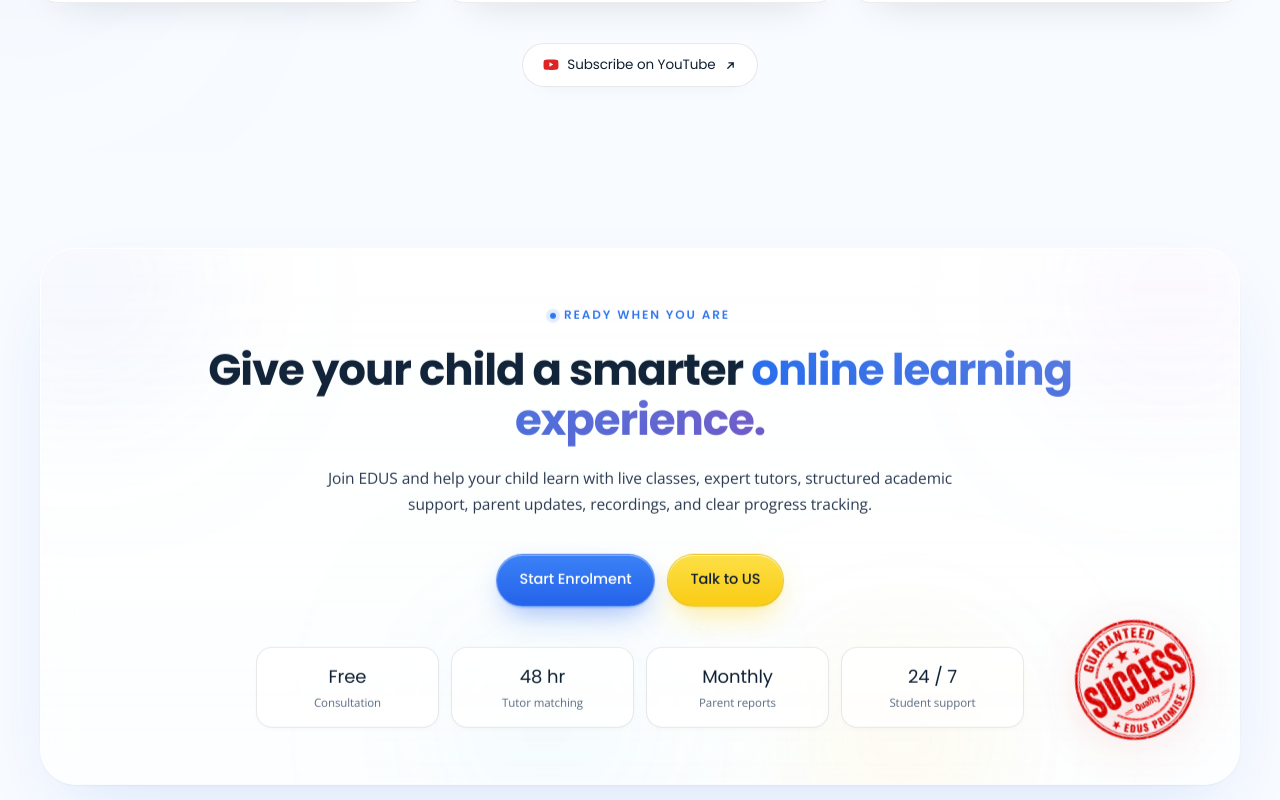
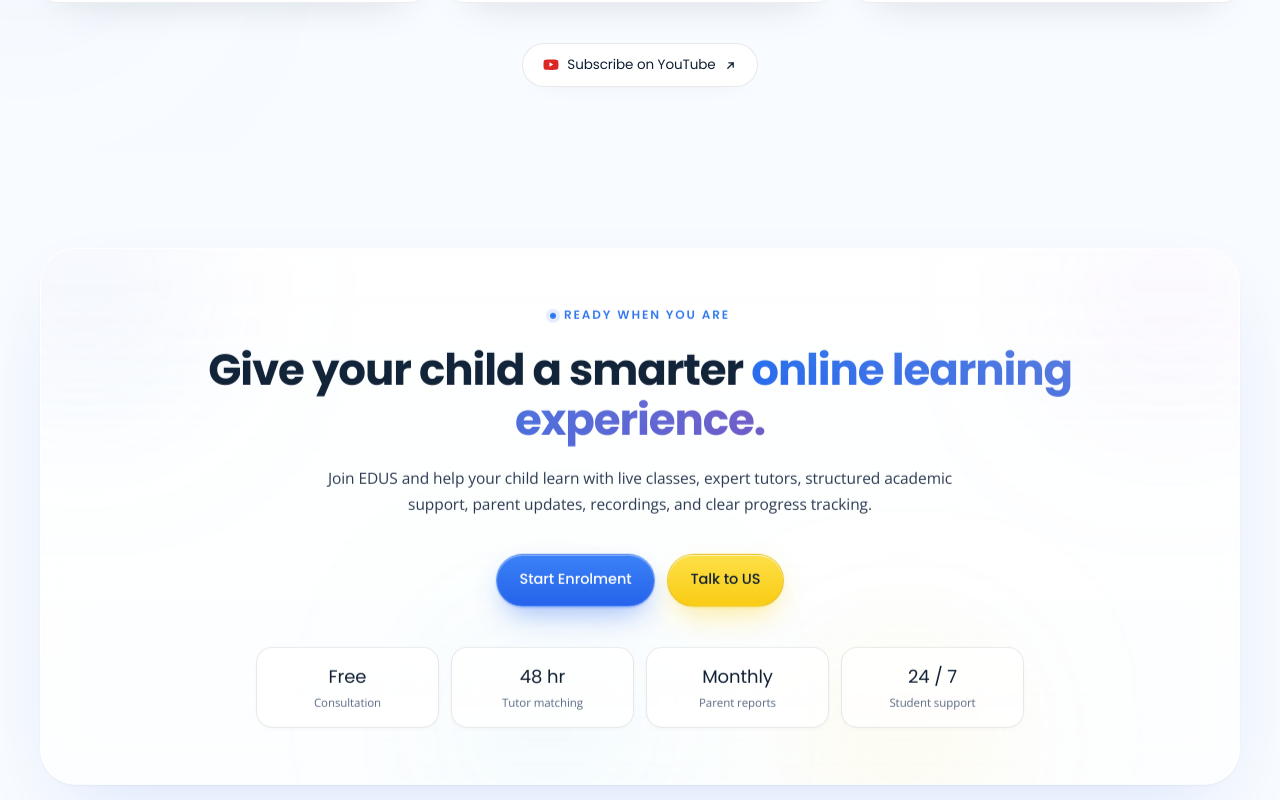
Before and after one commit to edustutor/edusmainwebsite, a Next.js app: page / in a window 1280 px wide. Shown: the part 11200-12000 px from the top of the page. Built offline with nearby package versions, Linux system fonts and the light colour scheme.

Commit message:
feat: remove Guaranteed Success stamp and associated image for a cleaner CTA component

```diff
--- a/components/shared/CTA.tsx
+++ b/components/shared/CTA.tsx
@@ -1,6 +1,5 @@
 "use client";
 import { useRef } from "react";
-import Image from "next/image";
 import Link from "next/link";
 import { useScroll, useTransform } from "framer-motion";
 import { m } from "@/components/effects/Motion";
@@ -35,10 +34,6 @@ export function CTA() {
             <AmbientGlow bottom="-12%" left="35%" size={220} color="#06B6D4" opacity={[0.10, 0.18]} duration={24} delay={4} blur={80} />
             <AmbientGlow bottom="-12%" right="20%" size={180} color="#FACC15" opacity={[0.12, 0.20]} duration={18} delay={1} blur={70} />
           </div>
-
-          {/* Guaranteed success stamp */}
-          <GuaranteedStamp />
-
 
           <m.div
             variants={staggerContainer}
@@ -92,29 +87,3 @@ export function CTA() {
     </section>
   );
 }
-
-/* --------------------------------------------------------------- */
-/* "Guaranteed Success" stamp - using the official EDUS image       */
-/* --------------------------------------------------------------- */
-function GuaranteedStamp() {
-  return (
-    <div
-      aria-label="EDUS Guaranteed Success"
-      className="absolute z-20 pointer-events-none select-none
-        right-2 sm:right-6 md:right-10
-        bottom-2 sm:bottom-6 md:bottom-10"
-      style={{ transform: "rotate(-14deg)" }}
-    >
-      <div className="relative w-20 h-20 sm:w-24 sm:h-24 md:w-28 md:h-28 lg:w-32 lg:h-32 drop-shadow-[0_8px_20px_rgba(220,38,38,0.25)]">
-        <Image
-          src="/edus-guaranteed-success.png"
-          alt="EDUS Guaranteed Success"
-          fill
-          sizes="(min-width: 1024px) 128px, (min-width: 768px) 112px, (min-width: 640px) 96px, 80px"
-          quality={95}
-          className="object-contain"
-        />
-      </div>
-    </div>
-  );
-}
```
Also changed, not shown: public/edus-guaranteed-success.png (deleted).
